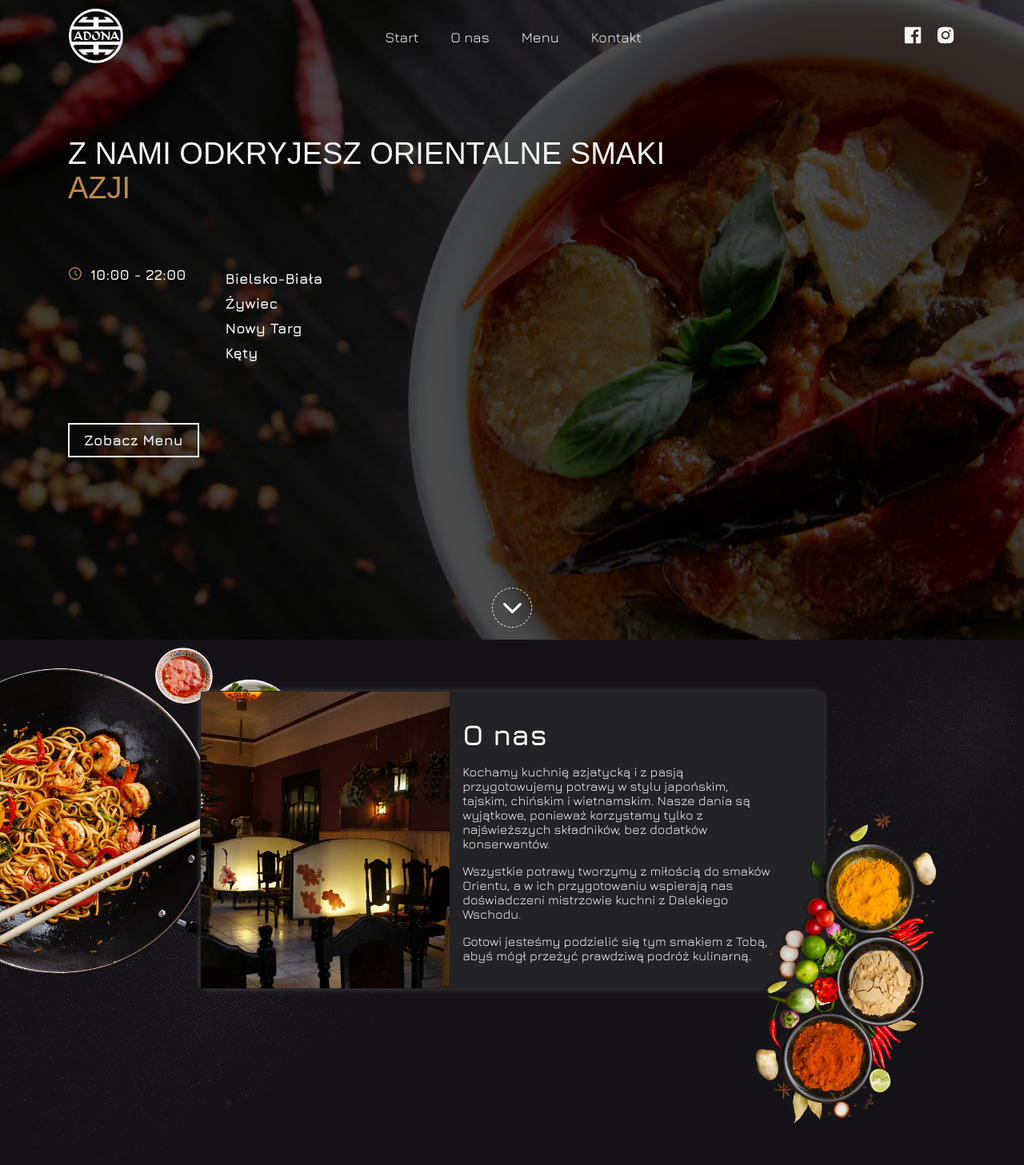
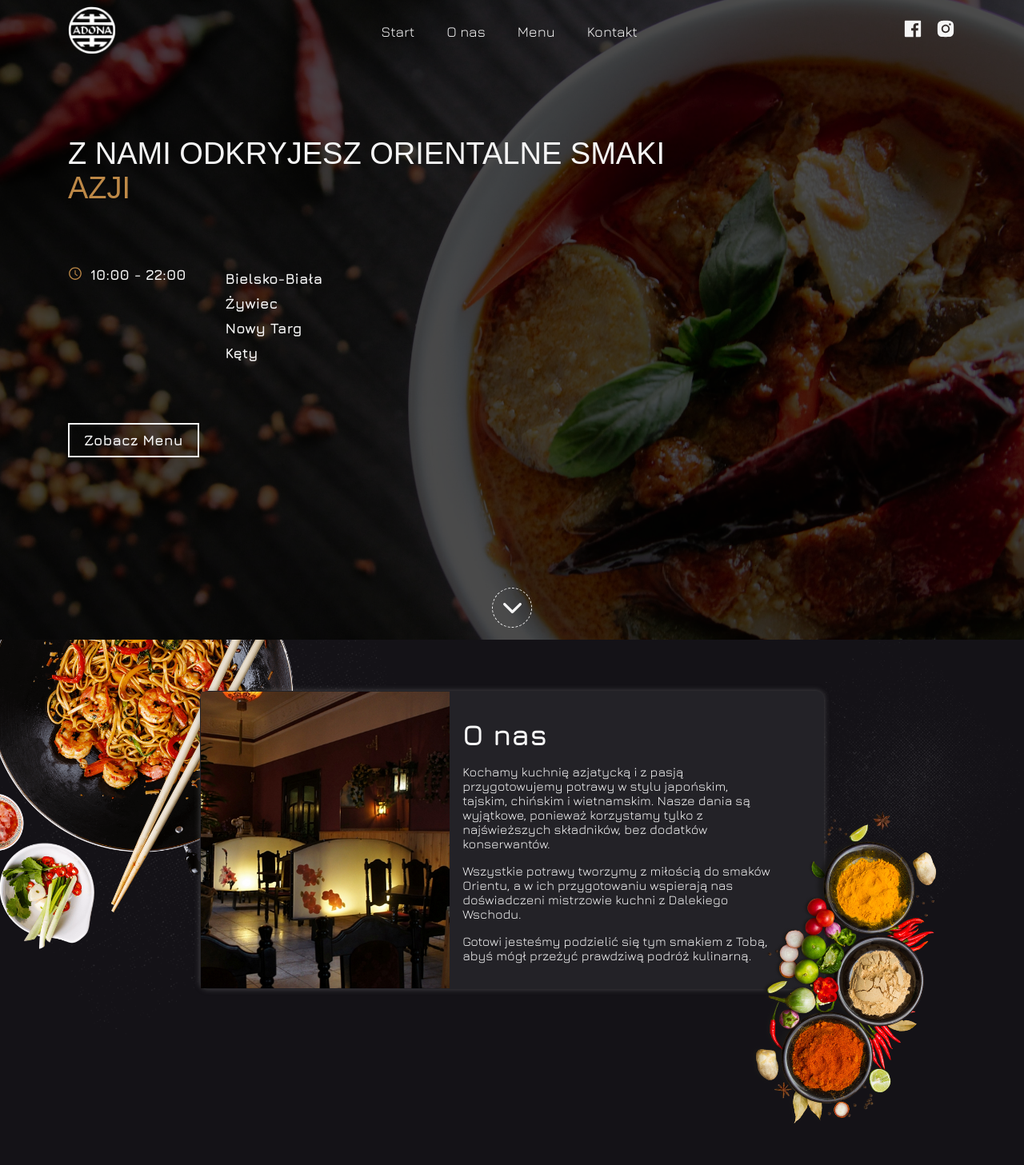
Before and after one commit to XPoweR29/adona-oriental, a React (Vite) app: page / in a window 1280 px wide. Shown: the top 1457 px of the page at 80% size. Built offline with nearby package versions, Linux system fonts and the light colour scheme; some icons are missing; a web font is replaced by a local one.

Commit message:
NavBar has been improved

```diff
--- a/src/components/AboutSection/AboutSection.module.scss
+++ b/src/components/AboutSection/AboutSection.module.scss
@@ -2,10 +2,9 @@
 @import '../../sass/colors';
 
 .about {
-	position: relative;
+	@include section;
 	min-height: 940px;
 	scroll-margin-top: 50px;
-	@include section;
 
 	.bgMosaic_one {
 		position: absolute;
@@ -29,6 +28,7 @@
 
 	.wrapper {
 		@include wrapper;
+		position: relative;
 		display: flex;
 		justify-content: center;
 	}
@@ -101,10 +101,10 @@
 
 		.sectionImg_one {
 			position: absolute;
-			top: 1rem;
-			left: 0;
+			top: -76px;
+			left: -100px;
 			width: 280px;
-			transform: scaleX(-1);
+			rotate: -90deg;
 			z-index: 2;
 		}
 
--- a/src/components/AboutSection/AboutSection.tsx
+++ b/src/components/AboutSection/AboutSection.tsx
@@ -11,11 +11,11 @@ export const AboutSection = () => {
 
 	return (
 		<section className={styles.about} id='about'>
-			<img src={bgSectionMosaic} className={styles.bgMosaic_one} />
-			<img src={bgSectionMosaic} className={styles.bgMosaic_two} />
-			{mediumBreakpoint && <img src={bgSectionImg_one} className={styles.sectionImg_one} />}
+			<div className={styles.wrapper}>
+				<img src={bgSectionMosaic} className={styles.bgMosaic_one} />
+				<img src={bgSectionMosaic} className={styles.bgMosaic_two} />
+				{mediumBreakpoint && (<img src={bgSectionImg_one} className={styles.sectionImg_one} />)}
 
-			<div className={styles.wrapper}>
 				<div className={styles.about__box}>
 					{!isMobile && <img src={aboutImg} className={styles.about__img} />}
 
@@ -37,10 +37,14 @@ export const AboutSection = () => {
 							przeżyć prawdziwą podróż kulinarną.
 						</p>
 
-						{!mediumBreakpoint && <img src={bgSectionImg_one} className={styles.sectionImg_one} />}
+						{!mediumBreakpoint && (
+							<img src={bgSectionImg_one} className={styles.sectionImg_one} />
+						)}
 					</div>
 
-					{mediumBreakpoint && <img src={bgSectionImg_two} className={styles.sectionImg_two} />}
+					{mediumBreakpoint && (
+						<img src={bgSectionImg_two} className={styles.sectionImg_two} />
+					)}
 				</div>
 			</div>
 		</section>
--- a/src/components/ContactSection/ContactSection.tsx
+++ b/src/components/ContactSection/ContactSection.tsx
@@ -13,10 +13,21 @@ export const ContactSection = () => {
 
 	return (
 		<section className={styles.contact} id='contact'>
-			<img src={lanterns} className={styles.sectionImg_lanterns} />
-			<img src={mosaic} className={styles.sectionImg_mosaic} />
+			{breakpoint.xxl ? null : (
+				<>
+					<img src={lanterns} className={styles.sectionImg_lanterns} />
+					<img src={mosaic} className={styles.sectionImg_mosaic} />
+				</>
+			)}
 
 			<div className={styles.wrapper}>
+				{breakpoint.xxl && (
+					<>
+						<img src={lanterns} className={styles.sectionImg_lanterns} />
+						<img src={mosaic} className={styles.sectionImg_mosaic} />
+					</>
+				)}
+
 				<h2 className={styles.contact__title}>Jak możemy cię obsłużyć?</h2>
 				<p className={styles.contact__text}>
 					Zamów wyjątkowe dania kuchni azjatyckiej lub skontaktuj się z nami,
@@ -26,10 +37,9 @@ export const ContactSection = () => {
 
 				<div className={styles.contentBox}>
 					<div className={styles.contact__box}>
-
 						{breakpoint.lg && (
 							<div className={styles.hours}>
-								<AiOutlineClockCircle className={styles.icon}/>
+								<AiOutlineClockCircle className={styles.icon} />
 								<p>10:00 - 22:00</p>
 							</div>
 						)}
@@ -59,7 +69,7 @@ export const ContactSection = () => {
 							localize='https://www.google.com/maps/place/Restauracja+Adona/@49.8835941,19.2219559,19.25z/data=!4m14!1m7!3m6!1s0x47169b340fda0143:0x761f1edf89bfae96!2sRestauracja+Adona!8m2!3d49.8834733!4d19.2223616!16s%2Fg%2F11sry285_k!3m5!1s0x47169b340fda0143:0x761f1edf89bfae96!8m2!3d49.8834733!4d19.2223616!16s%2Fg%2F11sry285_k?entry=ttu'
 						/>
 
-						{breakpoint.lg && <Map className={styles.map}/>}
+						{breakpoint.lg && <Map className={styles.map} />}
 					</div>
 
 					<Form />
--- a/src/components/Form/Form.tsx
+++ b/src/components/Form/Form.tsx
@@ -49,7 +49,7 @@ export const Form = () => {
 				);
 
 			toast.success('Dziękujemy za kontakt!', {
-				position: 'top-center',
+				position: 'bottom-right',
 				theme: 'colored',
 			});
 			setFormState(initialState);
--- a/src/components/GallerySection/GallerySection.module.scss
+++ b/src/components/GallerySection/GallerySection.module.scss
@@ -112,13 +112,10 @@
 		.box {
 			grid-template-columns: 0.8fr 1fr 0.5fr;
 			grid-template-rows: repeat(10, 1fr);
-			height: 70vh;
-			width: 70%;
-			max-width: 690px;
+			max-height: 600px;
+			max-width: 600px;
 			margin: 0 auto;
 			gap: 0.8em;
-
-			// height: 90vh;
 
 			.thumbnail {
 				height: auto;
--- a/src/components/Nav/Nav.module.scss
+++ b/src/components/Nav/Nav.module.scss
@@ -6,9 +6,9 @@
 	top: 0;
 	left: 0;
 	width: 100%;
-	padding: 1rem 0;
+	padding: 0.75rem 0;
 	z-index: 50;
-	border-radius: 0px 0px 45px 45px;
+	border-radius: 0px 0px 35px 35px;
 	overflow: hidden;
 
 	&--shadow {
@@ -39,7 +39,7 @@
 	}
 
 	&__logo img {
-		height: 70px;
+		height: 60px;
 	}
 
 	&__navBar {
@@ -52,3 +52,13 @@
 		z-index: 10;
 	}
 }
+
+@media (min-width: 1400px) {
+	.nav {
+		padding: 1rem 0;
+
+		&__logo img {
+			height: 70px;
+		}
+	}
+}
--- a/src/components/ReviewsSection/ReviewsSection.module.scss
+++ b/src/components/ReviewsSection/ReviewsSection.module.scss
@@ -3,17 +3,17 @@
 
 .reviews {
 	@include section;
-	position: relative;
 	padding-top: 14rem;
 	padding-bottom:10em;
 
 	.wrapper {
 		@include wrapper;
+		position: relative;
 	}
 
 	.sectionImg {
 		position: absolute;
-		top: -60px;
+		top: -200px;
 		right: 20px;
 		width: 240px;
 		opacity: 0.3;
@@ -92,7 +92,7 @@
 	.reviews {
 		.sectionImg {
 			width: 350px;
-			top: -90px;
+			top: -250px;
 		}
 
 		&__title,
@@ -106,7 +106,7 @@
 	.reviews {
 		.sectionImg {
 			width: 420px;
-			right: 150px;
+			right: 50px;
 		}
 
 		&__title,
--- a/src/components/ReviewsSection/ReviewsSection.tsx
+++ b/src/components/ReviewsSection/ReviewsSection.tsx
@@ -3,12 +3,10 @@ import lanterns from '../../assets/img/lanterns_2.png';
 import { ReviewSwiper } from '../ReviewSwiper/ReviewSwiper';
 
 export const ReviewsSection = () => {
-
 	return (
 		<section className={styles.reviews} id='reviews'>
-			<img src={lanterns} className={styles.sectionImg} />
-
 			<div className={styles.wrapper}>
+				<img src={lanterns} className={styles.sectionImg} />
 				<h2 className={styles.reviews__title}>Co mówią nasi goście?</h2>
 				<p className={styles.reviews__text}>
 					Opinie naszych klientów są dla nas najważniejsze. Poznaj ich
```
Also changed, not shown: src/assets/img/sizzler.png (added).
